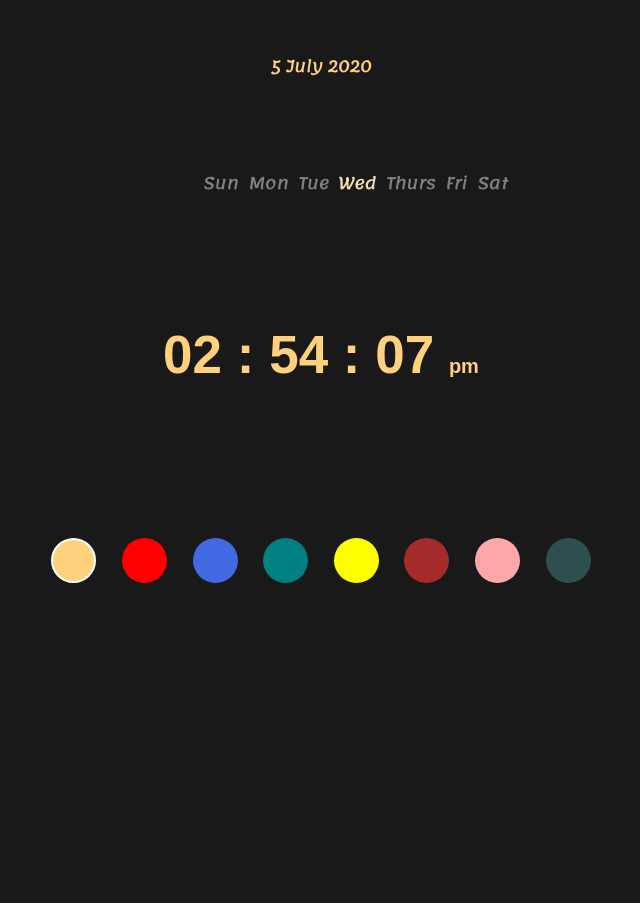
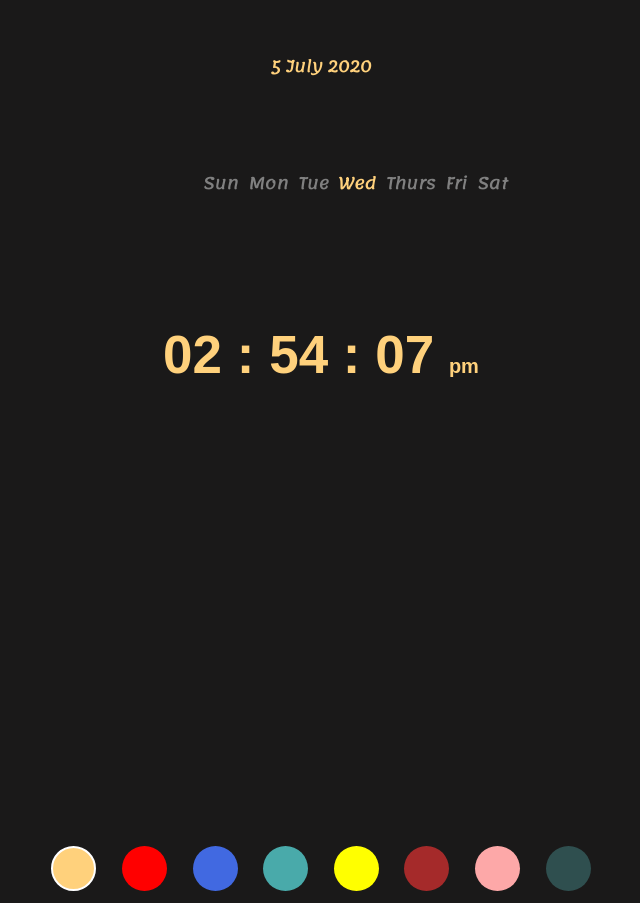
Before and after one commit to kaustavy2k/JS-Clock, a plain HTML site: page index.html in a window 1280 px wide. Shown: the whole page, without its empty margins (319-959 px from the left). Before the commit the page ends 800 px from the top, so only its background shows below. Drawn offline with Linux system fonts and the light colour scheme.

Commit message:
basic structural clock done

```diff
--- a/index.html
+++ b/index.html
@@ -6,7 +6,7 @@
     <title>Clock</title>
     <meta name="viewport" content="width=device-width, initial-scale=1">
     <meta name="description" content="The ultimate clock">
-
+    <link rel="icon" href="images/images.jpeg">
     <!-- CSS
     ================================================== -->
     <link rel="stylesheet" href="style.css">
--- a/main.js
+++ b/main.js
@@ -114,14 +114,17 @@
                 }
                 col.appendChild(node);
         }
+        let cur_week=document.querySelector(".active");
         let color=document.querySelectorAll("span");
-        let color_list=['rgb(255, 209, 124)','red','royalblue','teal','yellow','brown','rgb(253, 168, 168)','darkslategray'];
+        let h=document.querySelector("html");
+        let color_list=['rgb(255, 209, 124)','red','royalblue','rgb(73, 170, 170)','yellow','brown','rgb(253, 168, 168)','darkslategray'];
         color.forEach(function(element,index){
             element.addEventListener("click", function(e){
                 let current=document.getElementsByClassName("activecolor");
                 current[0].className=current[0].className.replace(" activecolor","");
                 e.target.className+=" activecolor";
-                document.querySelector("html").style.color=color_list[index];
+                h.style.color=color_list[index];
+                cur_week.style.color=color_list[index];
             })
         })
     }
--- a/style.css
+++ b/style.css
@@ -25,7 +25,7 @@ html{
     margin-bottom: 120px;
 }
 #days .active{
-    color: wheat;
+    color: rgb(255, 209, 124);
 }
 #days .diff-days{
     margin: 2%;
@@ -37,7 +37,7 @@ html{
 /*--------TIME---------*/
 #time{
     font-family: sans-serif;
-    margin-bottom: 140px;
+    margin-bottom: 35%;
     font-size: 53px;
 }
 #am-pm{
@@ -75,7 +75,7 @@ span:hover{
     background-color: royalblue;
 }
 .color4{
-    background-color: teal;
+    background-color: rgb(73, 170, 170);
 }
 .color5{
     background-color: yellow;
```
Also changed, not shown: images/images.jpeg (added).
